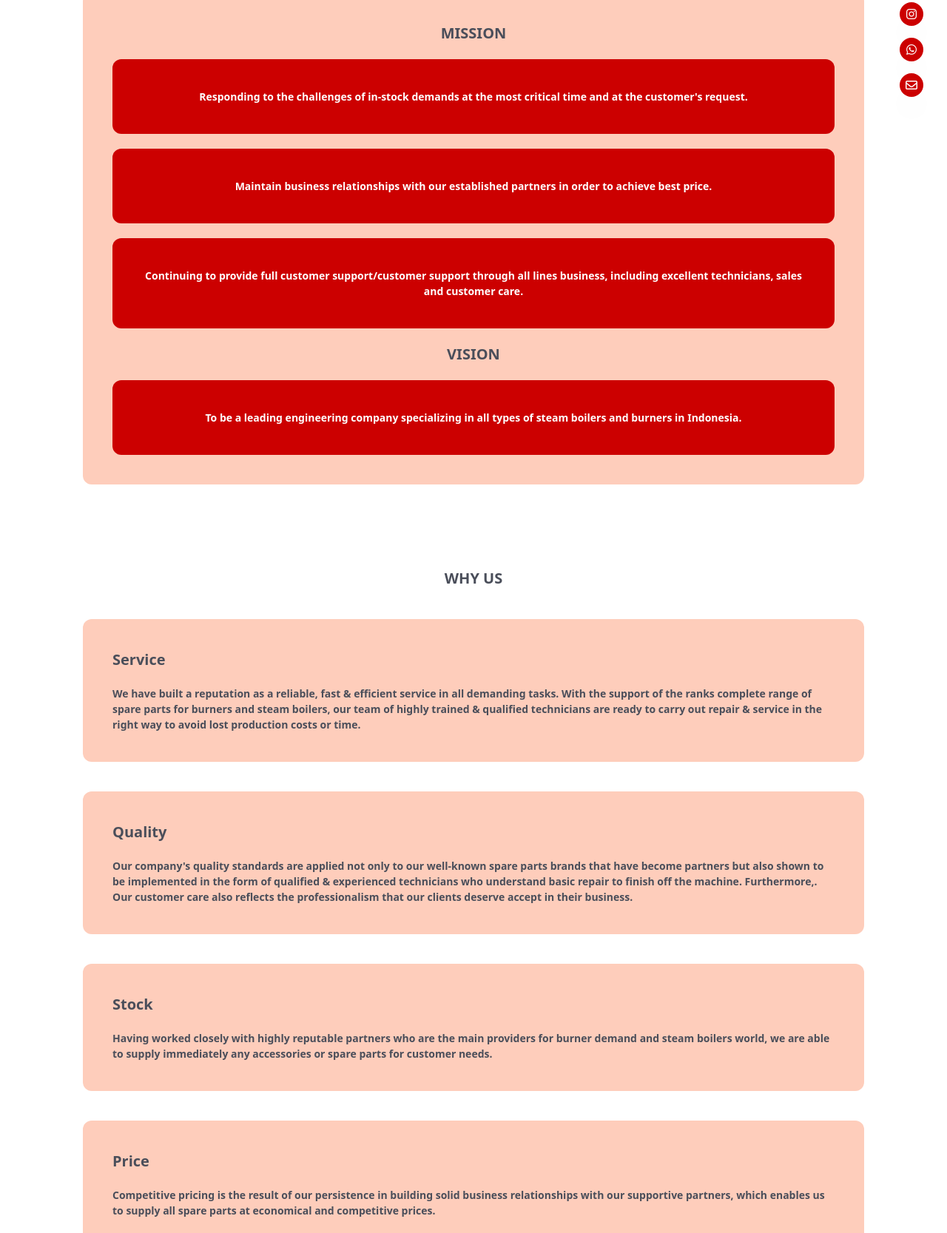
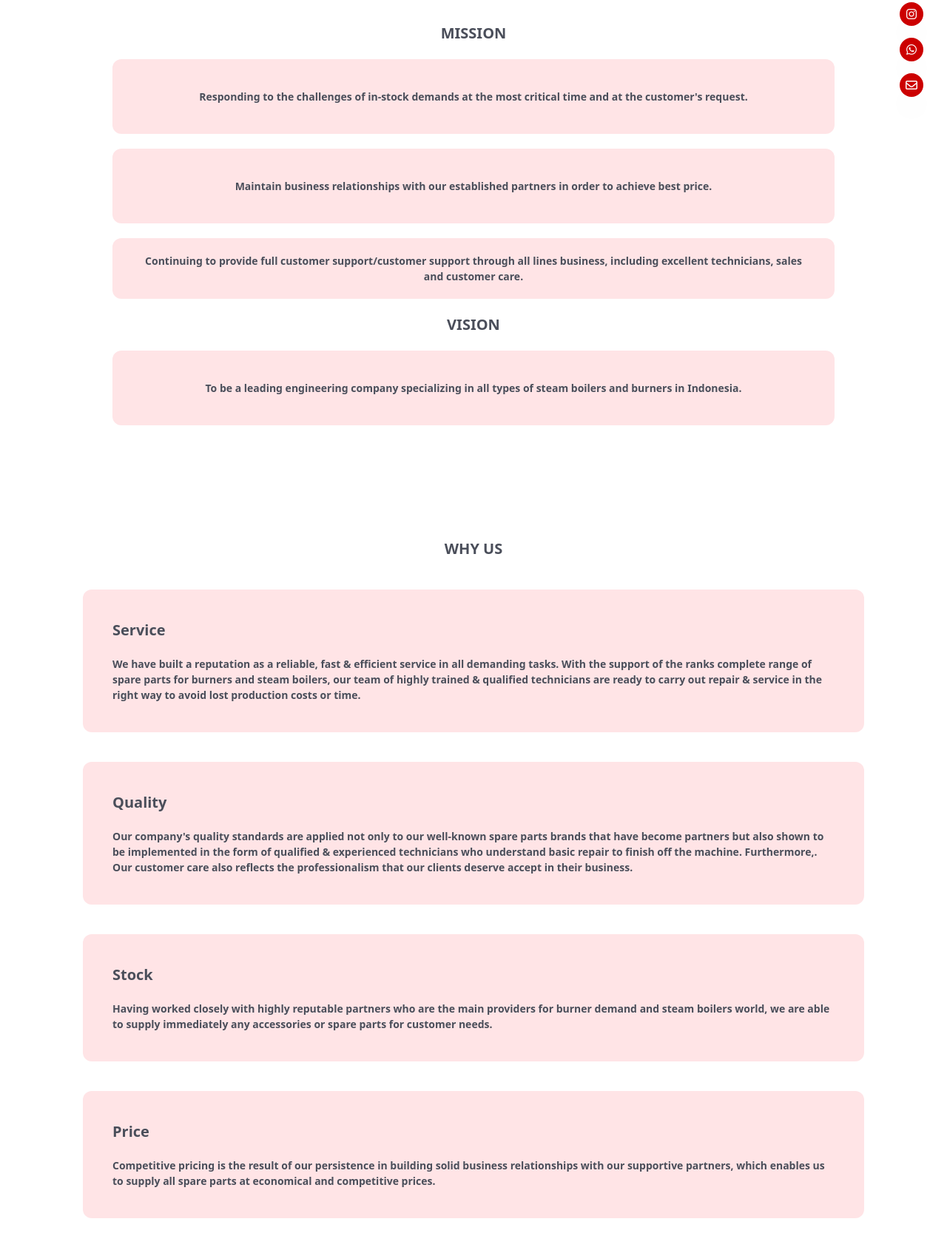
Before and after one commit to alxsteven24/burnerindo, a website: page pages/tentang-kami.html in a window 1280 px wide. Shown: the part 613-2280 px from the top of the page at 74% size. Drawn offline with nearby package versions, Linux system fonts and the light colour scheme.

Commit message:
update: selesai rubah warna card di page tentang-kami

```diff
--- a/pages/tentang-kami.html
+++ b/pages/tentang-kami.html
@@ -522,7 +522,7 @@
                     <span>SYARAT LAYANAN</span>
                   </h1>
                   <div
-                    class="h-0 w-0 bg-[#fecdbb] hover:h-1 hover:w-[95%]"
+                    class="h-0 w-0 bg-rose-100 hover:h-1 hover:w-[95%]"
                   ></div>
                 </a>
               </div>
@@ -589,7 +589,7 @@
                 >
               </p>
               <div
-                class="tos-privacy mt-10 space-y-5 rounded-xl bg-[#fecdbb] py-5 px-5 xl:mt-10 xl:space-y-5 xl:py-10 xl:px-10 2xl:mt-10 2xl:space-y-5 2xl:py-10 2xl:px-10"
+                class="tos-privacy mt-10 space-y-5 rounded-xl bg-transparent py-5 px-5 xl:mt-10 xl:space-y-5 xl:py-10 xl:px-10 2xl:mt-10 2xl:space-y-5 2xl:py-10 2xl:px-10"
               >
                 <h3
                   class="text-center text-[16px] xl:text-[20px]"
@@ -599,7 +599,7 @@
                   <span>MISI</span>
                 </h3>
                 <div
-                  class="misson-1 bg-primary rounded-xl py-5 px-5 text-center text-white xl:py-10 xl:px-10"
+                  class="misson-1 bg-rose-100 rounded-xl py-5 px-5 text-center text-[#4a4e5a] xl:py-10 xl:px-10"
                 >
                   <p class="text-[14px] xl:text-[14px]" data-translatable>
                     <span
@@ -613,7 +613,7 @@
                   </p>
                 </div>
                 <div
-                  class="misson-2 bg-primary rounded-xl py-5 px-5 text-center text-white xl:py-10 xl:px-10"
+                  class="misson-2 bg-rose-100 rounded-xl py-5 px-5 text-center text-[#4a4e5a] xl:py-10 xl:px-10"
                 >
                   <p class="text-[14px] xl:text-[14px]" data-translatable>
                     <span
@@ -627,7 +627,7 @@
                   </p>
                 </div>
                 <div
-                  class="misson-3 bg-primary rounded-xl py-5 px-5 text-center text-white xl:py-10 xl:px-10"
+                  class="misson-3 bg-rose-100 rounded-xl py-5 px-5 text-center text-[#4a4e5a]xl:py-10 xl:px-10"
                 >
                   <p class="text-[14px] xl:text-[14px]" data-translatable>
                     <span
@@ -652,7 +652,7 @@
                   <span>VISI</span>
                 </h3>
                 <div
-                  class="visi-1 bg-primary rounded-xl py-5 px-5 text-center text-white xl:py-10 xl:px-10"
+                  class="visi-1 bg-rose-100 rounded-xl py-5 px-5 text-center text-[#4a4e5a] xl:py-10 xl:px-10"
                 >
                   <p class="text-[14px] xl:text-[14px]" data-translatable>
                     <span
@@ -677,7 +677,7 @@
               </h2>
 
               <div
-                class="tos-copyright mt-5 space-y-5 rounded-xl bg-[#fecdbb] py-5 px-5 xl:mt-10 xl:space-y-5 xl:py-10 xl:px-10 2xl:mt-10 2xl:space-y-5 2xl:py-10 2xl:px-10"
+                class="tos-copyright mt-5 space-y-5 rounded-xl bg-rose-100 py-5 px-5 xl:mt-10 xl:space-y-5 xl:py-10 xl:px-10 2xl:mt-10 2xl:space-y-5 2xl:py-10 2xl:px-10"
               >
                 <h3 class="text-[16px] xl:text-[20px]" data-translatable>
                   <span>Service</span>
@@ -704,7 +704,7 @@
                 </p>
               </div>
               <div
-                class="tos-tradeMarks mt-5 space-y-5 rounded-xl bg-[#fecdbb] py-5 px-5 xl:mt-10 xl:space-y-5 xl:py-10 xl:px-10 2xl:mt-10 2xl:space-y-5 2xl:py-10 2xl:px-10"
+                class="tos-tradeMarks mt-5 space-y-5 rounded-xl bg-rose-100 py-5 px-5 xl:mt-10 xl:space-y-5 xl:py-10 xl:px-10 2xl:mt-10 2xl:space-y-5 2xl:py-10 2xl:px-10"
               >
                 <h3 class="text-[16px] xl:text-[20px]" data-translatable>
                   <span>Quality</span>
@@ -733,7 +733,7 @@
                 </p>
               </div>
               <div
-                class="tos-license mt-5 space-y-5 rounded-xl bg-[#fecdbb] py-5 px-5 xl:mt-10 xl:space-y-5 xl:py-10 xl:px-10 2xl:mt-10 2xl:space-y-5 2xl:py-10 2xl:px-10"
+                class="tos-license mt-5 space-y-5 rounded-xl bg-rose-100 py-5 px-5 xl:mt-10 xl:space-y-5 xl:py-10 xl:px-10 2xl:mt-10 2xl:space-y-5 2xl:py-10 2xl:px-10"
               >
                 <h3 class="text-[16px] xl:text-[20px]" data-translatable>
                   <span>Stock</span>
@@ -756,7 +756,7 @@
                 </p>
               </div>
               <div
-                class="tos-validity mt-5 space-y-5 rounded-xl bg-[#fecdbb] py-5 px-5 xl:mt-10 xl:space-y-5 xl:py-10 xl:px-10 2xl:mt-10 2xl:space-y-5 2xl:py-10 2xl:px-10"
+                class="tos-validity mt-5 space-y-5 rounded-xl bg-rose-100 py-5 px-5 xl:mt-10 xl:space-y-5 xl:py-10 xl:px-10 2xl:mt-10 2xl:space-y-5 2xl:py-10 2xl:px-10"
               >
                 <h3 class="text-[16px] xl:text-[20px]" data-translatable>
                   <span>Price</span>
@@ -778,7 +778,7 @@
                 </p>
               </div>
               <div
-                class="tos-external mt-5 space-y-5 rounded-xl bg-[#fecdbb] py-5 px-5 xl:mt-10 xl:space-y-5 xl:py-10 xl:px-10 2xl:mt-10 2xl:space-y-5 2xl:py-10 2xl:px-10"
+                class="tos-external mt-5 space-y-5 rounded-xl bg-rose-100 py-5 px-5 xl:mt-10 xl:space-y-5 xl:py-10 xl:px-10 2xl:mt-10 2xl:space-y-5 2xl:py-10 2xl:px-10"
               >
                 <h3 class="text-[16px] xl:text-[20px]" data-translatable>
                   <span>Customer Satisfaction</span>
```
